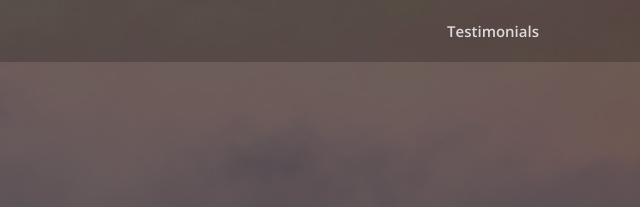
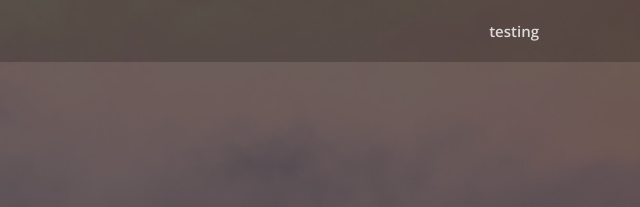
Before and after one commit to aslamabdurrohim/latihan-git, a plain HTML site: page index.html in a window 1280 px wide. Shown: the top 207 px of the page, 640-1280 px from the left. Drawn offline with nearby package versions, Linux system fonts and the light colour scheme.

Commit message:
change button name in homepage

```diff
--- a/index.html
+++ b/index.html
@@ -38,7 +38,7 @@
 			    <div class="collapse navbar-collapse" id="navbarNav">
 			        <ul class="navbar-nav ml-auto">
 			            <li class="nav-item">
-			                <a class="nav-link scroll-link" href="#testimonials">Testimonials</a>
+			                <a class="nav-link scroll-link" href="#testimonials">testing</a>
 			            </li>
 			        </ul>
 			    </div>
```
